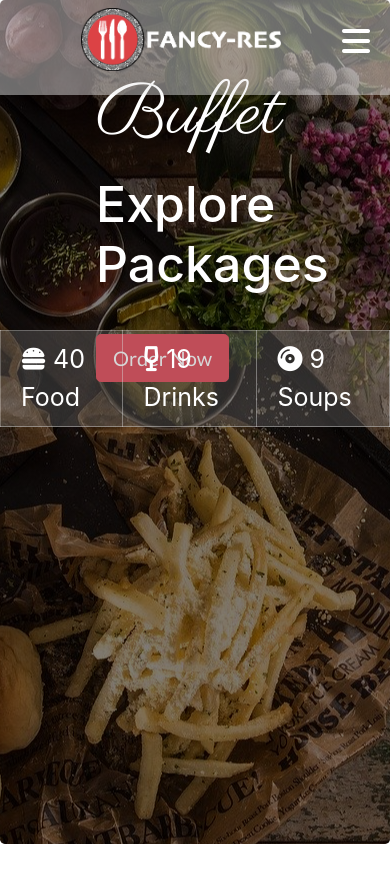
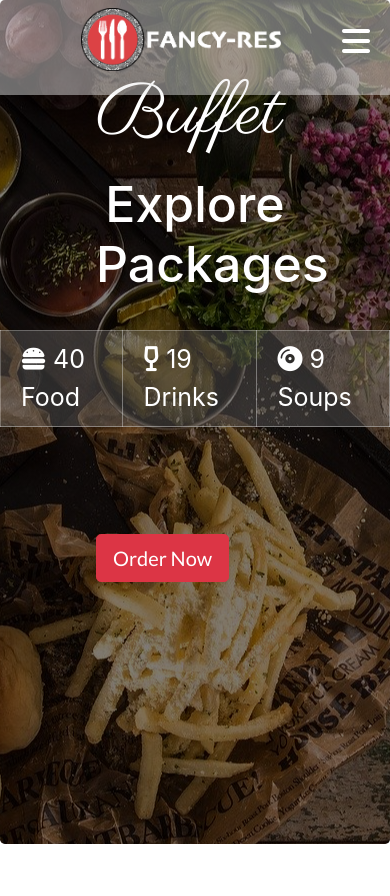
Before and after one commit to jondisla/fancyres, a PHP site: page / in a window 390 px wide. Shown: the top 896 px of the page. Run offline with PHP 8.4, Linux system fonts and the light colour scheme; style sheets or scripts are compiled from the project's sources; some libraries are stand-ins or nearby versions.

Commit message:
response2

```diff
--- a/public/views/nav/nav.css
+++ b/public/views/nav/nav.css
@@ -1,6 +1,7 @@
 /** @format */
 html {
   scroll-behavior: smooth;
+  overflow-x: hidden;
 }
 
 .link-active {
@@ -163,10 +164,14 @@ html {
   }
   .topJumbo h2 {
     font-size: 50px !important;
+    text-align: center !important;
   }
   .topJumbo table {
     position: absolute;
     left: 0;
+  }
+  .topJumbo .lead a {
+    margin-top: 200px;
   }
   .subtext {
     width: 100% !important;
--- a/public/views/nav/nav.scss
+++ b/public/views/nav/nav.scss
@@ -2,6 +2,7 @@
 
 html {
   scroll-behavior: smooth;
+  overflow-x: hidden;
 }
 
 .link-active {
@@ -146,10 +147,14 @@ html {
   .topJumbo {
     h2 {
       font-size: 50px !important;
+      text-align: center !important;
     }
     table {
       position: absolute;
       left: 0;
+    }
+    .lead a {
+      margin-top: 200px;
     }
   }
   .subtext {
```
Also changed, not shown: 1 other file.
